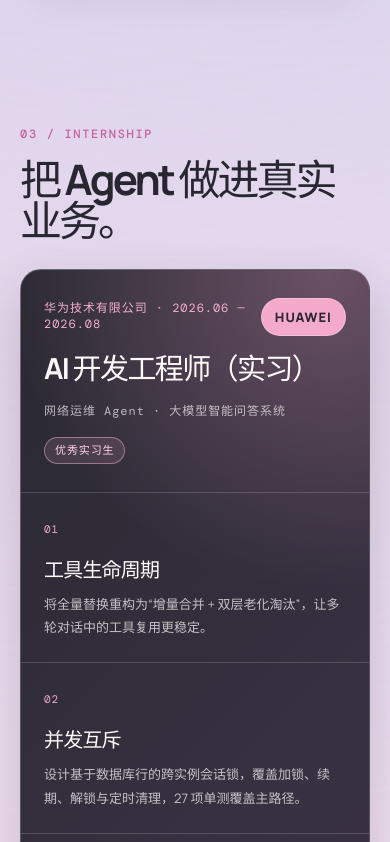
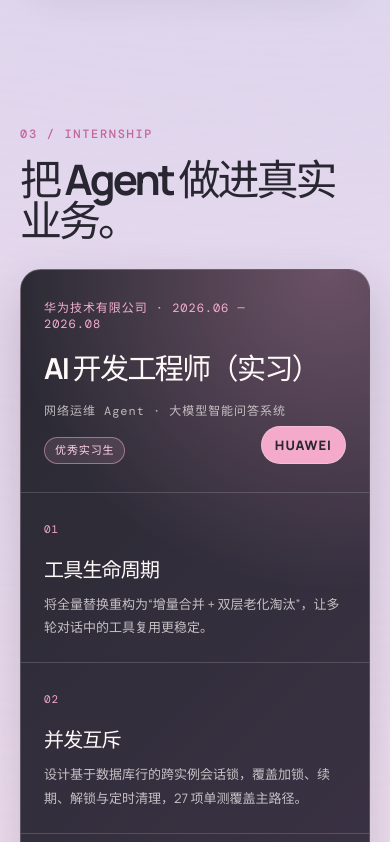
Before and after one commit to Sylvia145/Sylvia145.github.io, a React (Vite) app: page / in a window 390 px wide. Shown: the part 3012-3854 px from the top of the page. Built offline with nearby package versions, Linux system fonts and the light colour scheme.

Commit message:
fix: reposition mobile internship badge

```diff
--- a/src/App.css
+++ b/src/App.css
@@ -2242,7 +2242,7 @@ main {
     .internship { padding-top: 48px; }
     .internship-card { margin-top: 28px; border-radius: 21px; }
     .internship-head { position: relative; flex-direction: column; gap: 20px; padding: 28px 23px; }
-    .internship-head > b { position: absolute; top: 28px; right: 23px; }
+    .internship-head > b { position: absolute; right: 23px; bottom: 28px; }
     .internship-head p { padding-right: 100px; }
     .internship-head h3 { font-size: 29px; }
     .internship-highlights { grid-template-columns: 1fr; }
```
